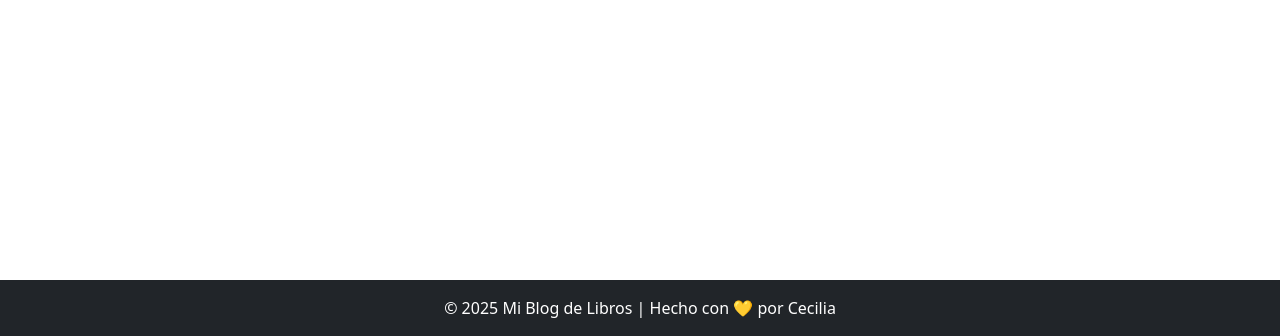
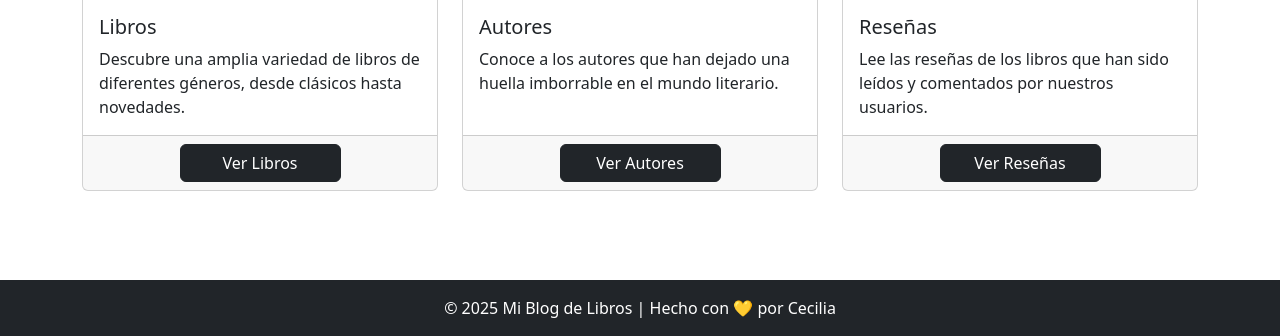
Before and after one commit to CeciliaBPerdomo/11.8-TerceraEntrega, a Django app: page / in a window 1280 px wide. Shown: the part 464-800 px from the top of the page. Run offline with Django 5.2, Linux system fonts and the light colour scheme.

Commit message:
Navegacion a libros

```diff
--- a/libros/templates/libros/base.html
+++ b/libros/templates/libros/base.html
@@ -28,7 +28,7 @@
   <!-- Barra de navegación -->
   <nav class="navbar navbar-expand-lg navbar-dark bg-dark fixed-top">
     <div class="container-fluid">
-      <a class="navbar-brand" href="#">📚 Mi Blog</a>
+      <a class="navbar-brand" href="{% url 'index' %}">📚 Mi Blog</a>
       <button
         class="navbar-toggler"
         type="button"
@@ -43,10 +43,10 @@
       <div class="collapse navbar-collapse" id="navbarNav">
         <ul class="navbar-nav ms-auto">
           <li class="nav-item">
-            <a class="nav-link active" href="/">Inicio</a>
+            <a class="nav-link active" href="{% url 'index' %}">Inicio</a>
           </li>
           <li class="nav-item">
-            <a class="nav-link" href="#">Libros</a>
+            <a class="nav-link" href="{% url 'libros:post_libros' %}">Libros</a>
           </li>
           <li class="nav-item">
             <a class="nav-link" href="#">Autores</a>
--- a/libros/templates/libros/index.html
+++ b/libros/templates/libros/index.html
@@ -3,6 +3,59 @@
 {% block title %}Inicio{% endblock %}
 
 {% block content %}
-  <h1>Bienvenido a Mi Blog de Libros</h1>
+  <h1>Bienvenid@s a Mi Blog de Libros</h1>
   <p>Descubre libros, autores y más.</p>
+
+  <div class="row row-cols-1 row-cols-md-3 g-4">
+    <!-- Card 1: Libros -->
+    <div class="col">
+      <div class="card h-100">
+        <img src="https://www.revistaesfinge.com/wp-content/uploads/2016/03/a837e119cd945083823082e324cfb9ef.jpg"
+        class="card-img-top" alt="Libros" height="270px">
+        <div class="card-body">
+          <h5 class="card-title">Libros</h5>
+          <p class="card-text">
+            Descubre una amplia variedad de libros de diferentes géneros, desde clásicos hasta novedades.
+          </p>
+        </div>
+        <div class="card-footer text-center">
+          <a href="{% url 'libros:post_libros' %}" class="btn btn-dark w-50">Ver Libros</a>
+        </div>
+      </div>
+    </div>
+
+    <!-- Card 2: Autores -->
+    <div class="col">
+      <div class="card h-100">
+        <img src="https://vsd.mx/_next/image?url=https%3A%2F%2Fadmin.vsd.mx%2Fwp-content%2Fuploads%2F2023%2F04%2FLos-autores-mas-reconocidos-para-celebrar-el-Dia-del-Libro.png&w=1080&q=75"
+        class="card-img-top" alt="Autores" height="270px">
+        <div class="card-body">
+          <h5 class="card-title">Autores</h5>
+          <p class="card-text">
+            Conoce a los autores que han dejado una huella imborrable en el mundo literario.
+          </p>
+        </div>
+        <div class="card-footer text-center">
+          <a href="#" class="btn btn-dark w-50">Ver Autores</a>
+        </div>
+      </div>
+    </div>
+
+    <!-- Card 3: Reseñas -->
+    <div class="col">
+      <div class="card h-100">
+        <img src="https://www.educaciontrespuntocero.com/wp-content/uploads/2020/01/903499__classical-literature_p-978x652.jpg"
+        class="card-img-top" alt="Reseñas" height="270px">
+        <div class="card-body">
+          <h5 class="card-title">Reseñas</h5>
+          <p class="card-text">
+            Lee las reseñas de los libros que han sido leídos y comentados por nuestros usuarios.
+          </p>
+        </div>
+        <div class="card-footer text-center">
+          <a href="#" class="btn btn-dark w-50">Ver Reseñas</a>
+        </div>
+      </div>
+    </div>
+  </div>
 {% endblock %}
--- /dev/null
+++ b/libros/templates/libros/libros.html
@@ -0,0 +1,6 @@
+{% extends "libros/base.html" %}
+{% block title %}Libros{% endblock %}
+
+{% block content %}
+  <h1>Libros</h1>
+{% endblock %}
--- /dev/null
+++ b/libros/urls.py
@@ -0,0 +1,10 @@
+# libros/urls.py
+from django.urls import path
+from . import views
+
+
+urlpatterns = [
+    path('', views.index, name='index'),  # Página de inicio de libros
+    path('libros/', views.post_libros, name='post_libros'),  # Lista de libros
+   # path('libros/post/create', views.post_create, name='post_create'),  # Crear un nuevo libro
+]
--- a/libros/views.py
+++ b/libros/views.py
@@ -1,5 +1,22 @@
+# libros/views.py
 from django.shortcuts import render
+from .models import Libro
 
 # Create your views here.
 def index(request):
     return render(request, 'libros/index.html')
+
+
+def post_libros(request):
+    # Obtener el valor de la búsqueda desde la URL
+    busqueda = request.GET.get('busqueda', None)
+    if busqueda:
+        post_libros = Libro.objects.filter(titulo__icontains=busqueda)
+    else:
+        # Obtener todas las publicaciones de la base de datos
+        post_libros = Libro.objects.all()
+    return render(request, 'libros/libros.html', context={'libros': post_libros})
+
+def post_create(request):
+    # Lógica para crear un libro
+    return render(request, 'libros/post_create.html')
--- a/proyecto/urls.py
+++ b/proyecto/urls.py
@@ -1,8 +1,10 @@
+# proyecto/urls.py
 from django.contrib import admin
-from django.urls import path
+from django.urls import path, include
 from libros import views
 
 urlpatterns = [
     path('admin/', admin.site.urls),
     path('', views.index, name='index'),
+    path('libros/', include(('libros.urls', 'libros'), namespace='libros')),
 ]
```
